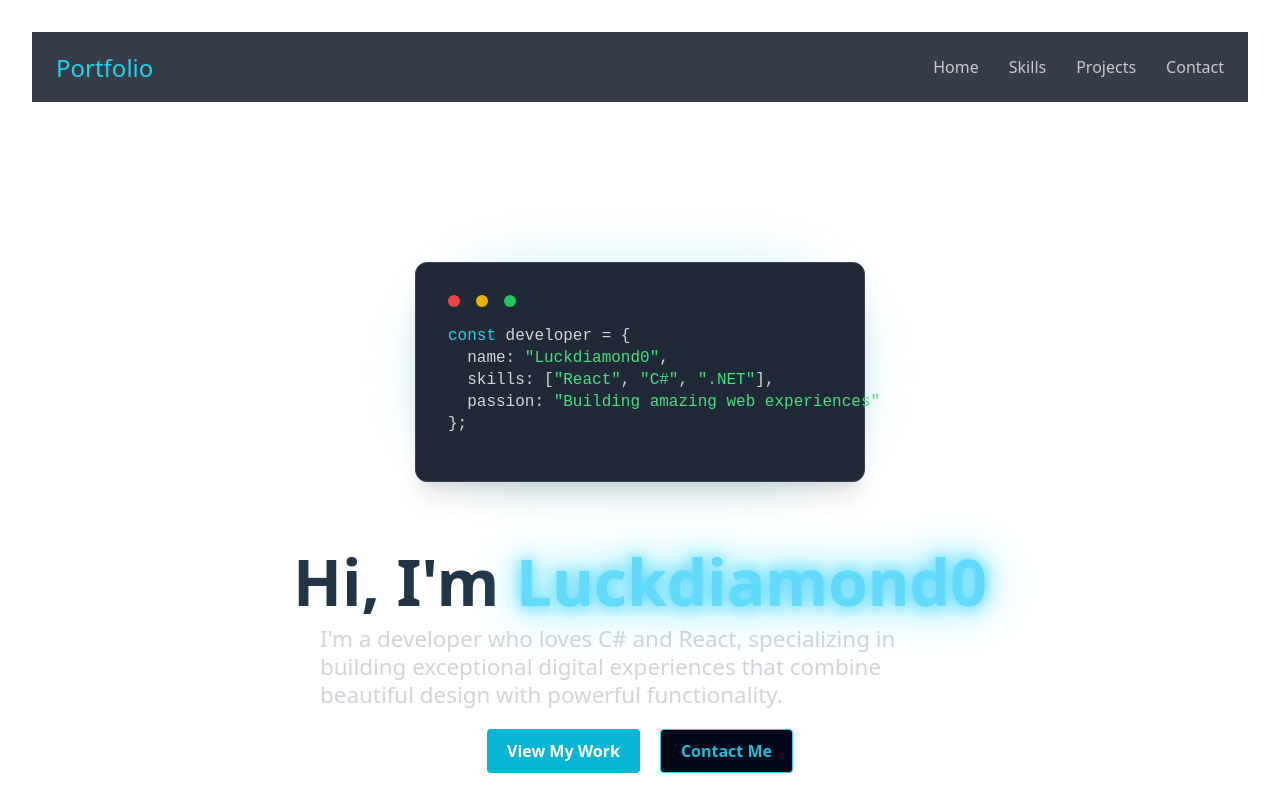
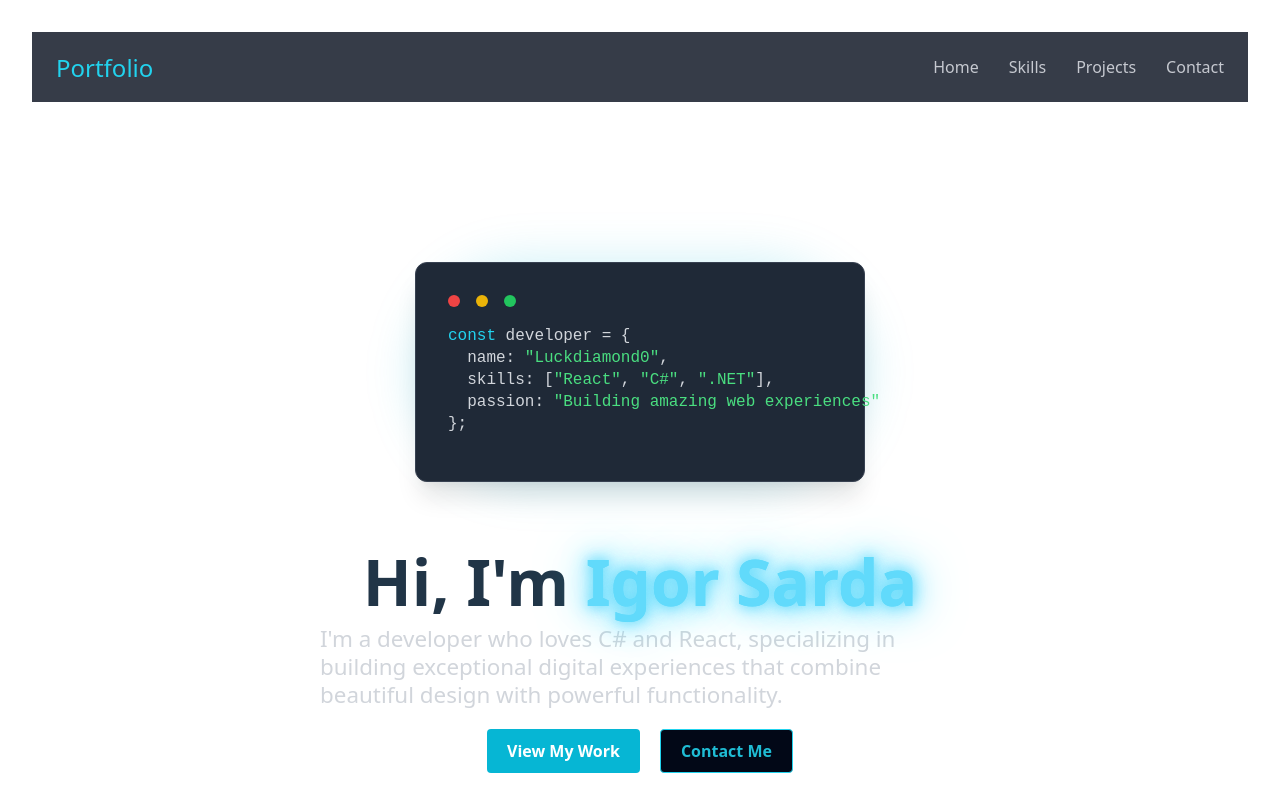
Before and after one commit to luckdiamond0/Portfolio, a React (Vite) app: page / in a window 1280 px wide. Shown: the top 795 px of the page. Built offline with nearby package versions, Linux system fonts and the light colour scheme.

Commit message:
Change displayed name from Luckdiamond0 to Igor Sarda

```diff
--- a/src/App.jsx
+++ b/src/App.jsx
@@ -45,7 +45,7 @@ function App() {
         >
           Hi, I'm{" "}
           <span className="text-primary relative">
-            Luckdiamond0
+            Igor Sarda
             <span className="absolute inset-0 bg-cyan-400/20 blur-xl -z-10"></span>
           </span>
         </motion.h1>
```
